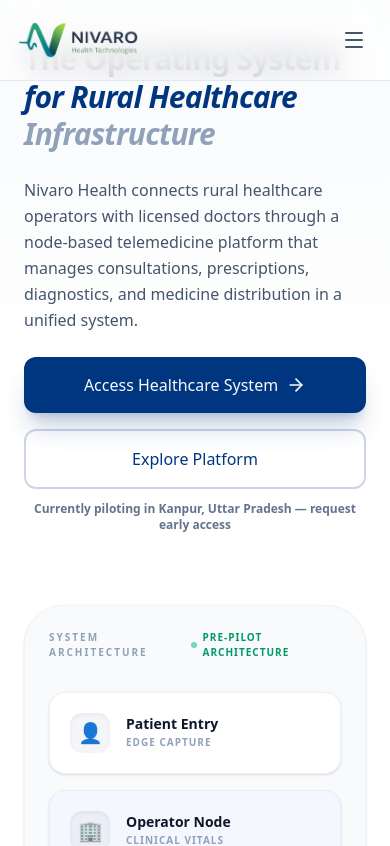
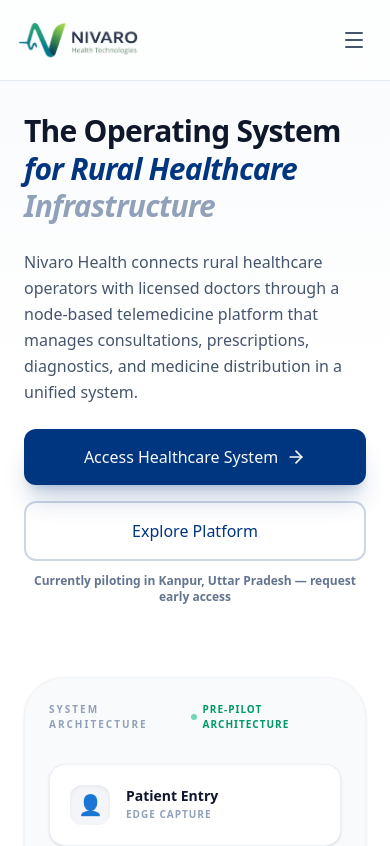
Before and after one commit to asheeshmishra-nivaro/nivaro-health, a Next.js app: page / in a window 390 px wide. Shown: the top 846 px of the page. Built offline with nearby package versions, Linux system fonts and the light colour scheme; no server answers.

Commit message:
Fix Hero section mobile top padding to prevent header overlap

```diff
--- a/src/components/landing/Hero.tsx
+++ b/src/components/landing/Hero.tsx
@@ -7,7 +7,7 @@
 
 export default function Hero() {
     return (
-        <section className="relative min-h-screen lg:min-h-0 py-10 sm:py-12 lg:py-20 overflow-visible bg-white">
+        <section className="relative min-h-screen lg:min-h-0 pt-28 sm:pt-32 lg:pt-36 pb-12 sm:pb-16 lg:pb-24 overflow-visible bg-white">
             <div className="absolute inset-x-0 top-0 h-96 bg-gradient-to-b from-slate-50 to-transparent pointer-events-none" />
 
             <div className="container mx-auto px-6 lg:px-8 relative z-10">
```
